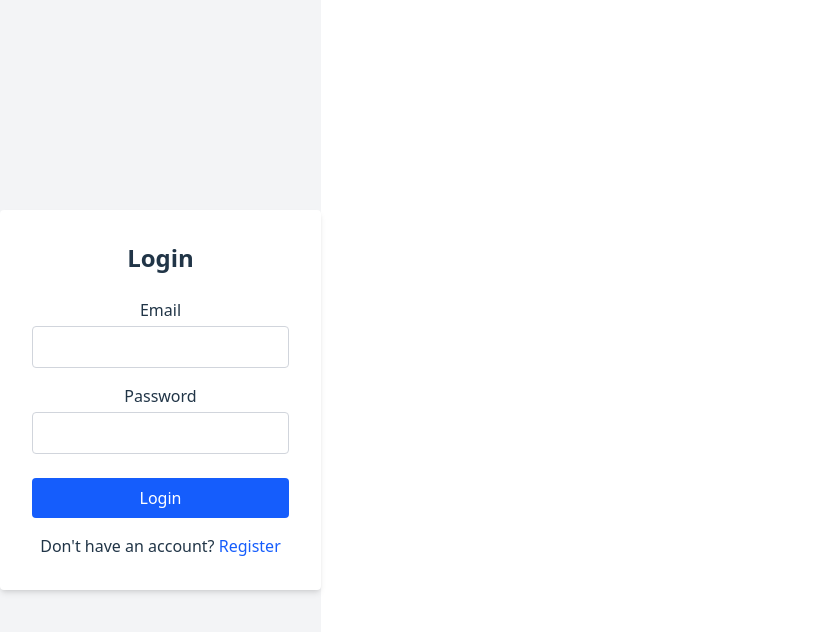
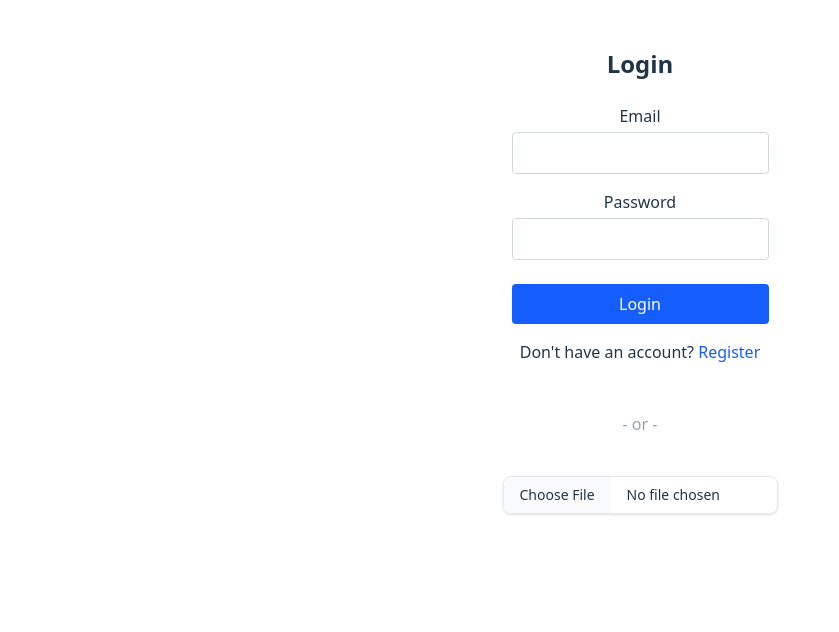
Before and after one commit to PawelCzajkowski/budget-management-mvp, a React (Vite) app in the folder frontend/: page / in a window 1280 px wide. Shown: the top 632 px of the page, without its empty margins (0-839 px from the left). Built offline with nearby package versions, Linux system fonts and the light colour scheme.

Commit message:
Move login window as a main view

```diff
--- a/frontend/src/App.css
+++ b/frontend/src/App.css
@@ -37,7 +37,7 @@
 .app {
   max-width: 1400px;
   margin: 0 auto;
-  padding: 2rem;
+  padding: 1rem;
 }
 
 
--- a/frontend/src/App.tsx
+++ b/frontend/src/App.tsx
@@ -57,7 +57,6 @@ function App() {
     try {
       // Here we would normally make an API call to create/import the budget
       // For now, we'll assume the data is already in the correct format
-
       setBudget(mapRequestToBudget(data))
       setError(null)
     } catch (err) {
@@ -158,7 +157,22 @@ function App() {
   };
 
   if (!isAuthenticated) {
-    return <Login onLogin={handleLogin} />;
+    return <div className="flex min-h-screen w-screen bg-white">
+      {/* <SideNav
+        key={sideNavKey}
+        onBudgetSelect={handleBudgetSelect}
+        onAddBudget={handleAddBudget}
+        userName={userEmail}
+        onLogout={handleLogout}
+      /> */}
+      <main className="flex-1 flex flex-col items-center min-h-screen">
+        <div className="app">
+          <Login onLogin={handleLogin} />
+        </div>
+        <div className="text-gray-400 text-ld">- or -</div>
+        <FileUpload onDataReceived={handleDataReceived} />
+      </main>
+    </div>;
   }
 
   return (
--- a/frontend/src/components/FileUpload.tsx
+++ b/frontend/src/components/FileUpload.tsx
@@ -46,21 +46,13 @@ const FileUpload = ({ onDataReceived }: FileUploadProps) => {
   };
 
   return (
-    <div className="file-upload mb-8 p-6 border-2 border-dashed rounded-lg text-center bg-gray-100">
-      <button
-        onClick={handleUseMockData}
-        disabled={loading}
-        className="mb-4 px-4 py-2 bg-blue-600 text-white font-semibold rounded shadow hover:bg-blue-700 disabled:bg-gray-400 disabled:cursor-not-allowed"
-      >
-        Load Mock Data
-      </button>
-      <div className="mb-4">- or -</div>
+    <div className="file-upload mb-8 p-6 rounded-lg text-center">
       <input
         type="file"
         accept=".csv"
         onChange={handleFileUpload}
         disabled={loading}
-        className="block w-full border border-gray-200 shadow-sm rounded-lg text-sm focus:z-10 focus:border-blue-500 focus:ring-blue-500 disabled:opacity-50 disabled:pointer-events-none dark:bg-neutral-900 dark:border-neutral-700 dark:text-neutral-400
+        className="block w-fit border border-gray-200 shadow-sm rounded-lg text-sm focus:z-10 focus:border-blue-500 focus:ring-blue-500 disabled:opacity-50 disabled:pointer-events-none dark:bg-neutral-900 dark:border-neutral-700 dark:text-neutral-400
       file:bg-gray-50 file:border-0
       file:me-4
       file:py-2 file:px-4
--- a/frontend/src/components/Login.tsx
+++ b/frontend/src/components/Login.tsx
@@ -36,10 +36,10 @@ const Login: React.FC<{ onLogin: () => void }> = ({ onLogin }) => {
   };
 
   return (
-    <div className="flex items-center justify-center min-h-screen bg-gray-100">
+    <div className="flex items-center justify-center bg-gray-100">
       <form
         onSubmit={handleSubmit}
-        className="bg-white p-8 rounded shadow-md w-full max-w-md"
+        className="bg-white p-8 max-w-md"
       >
         <h2 className="text-2xl font-bold mb-6 text-center">
           {mode === 'login' ? 'Login' : 'Register'}
```
